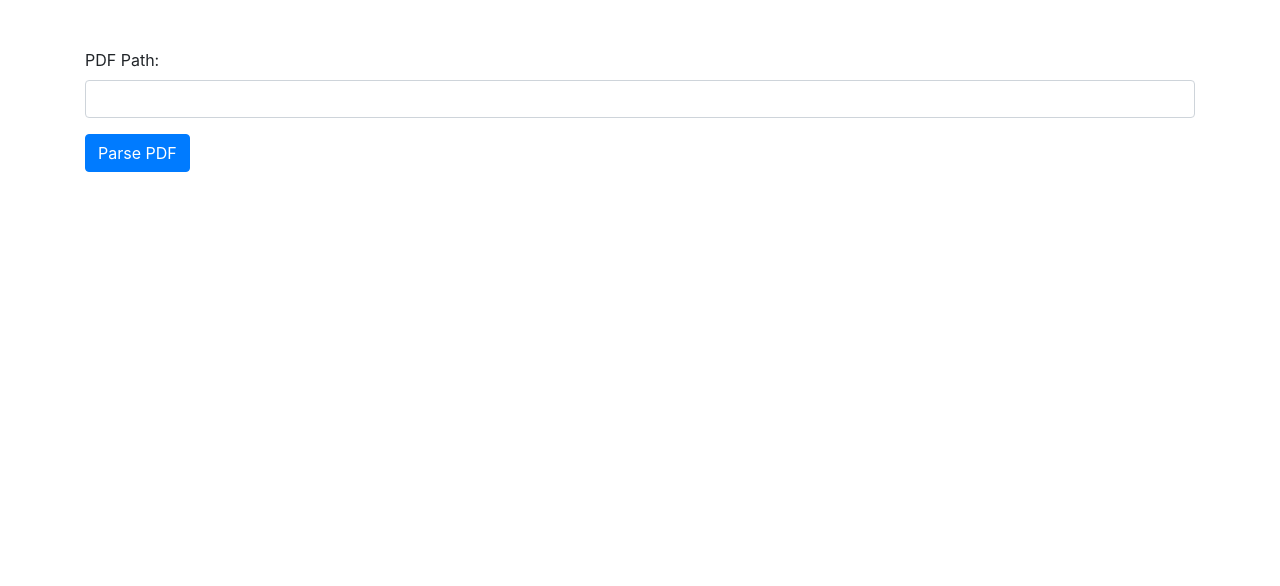
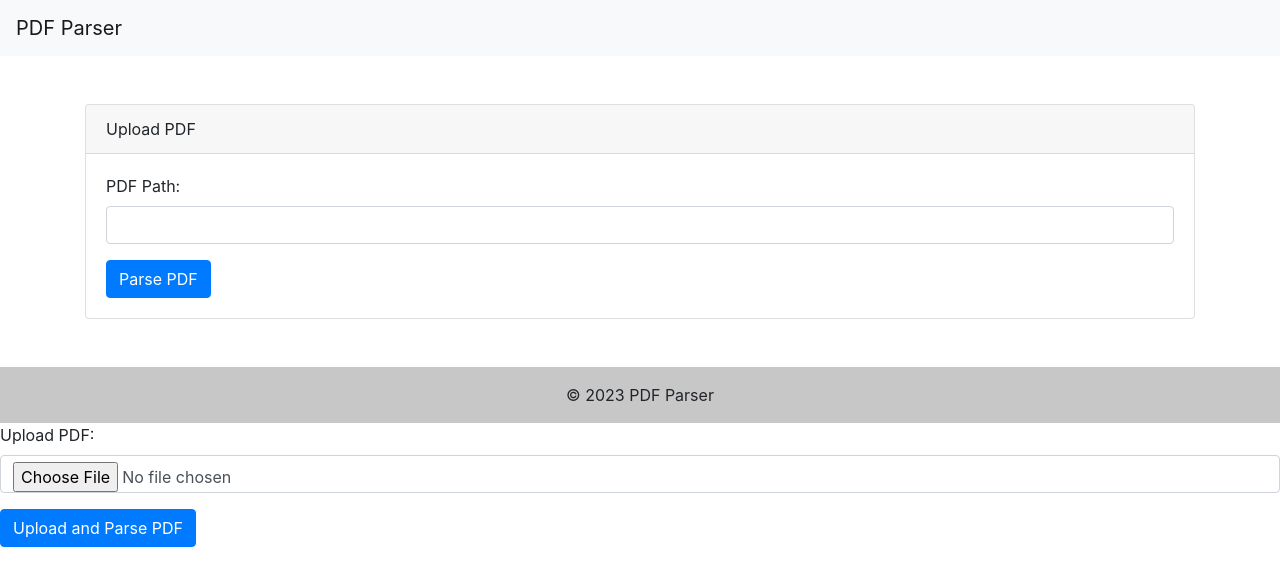
Before and after one commit to zaggy00/PDFStructFlask, a Flask app: template templates/index.html in a window 1280 px wide. Shown: the top 586 px of the page. Run offline with Flask 3, Linux system fonts and the light colour scheme; the template is opened without the code that fills it, so the values that code supplies are empty; some libraries are stand-ins or nearby versions.

Commit message:
Added upload file button

```diff
--- a/app.py
+++ b/app.py
@@ -1,18 +1,42 @@
-from flask import Flask, request, jsonify
+from flask import Flask, request, jsonify, render_template
+from werkzeug.utils import secure_filename
+import os
 import pdf_struct
 from flask_cors import CORS
 
+
 app = Flask(__name__)
 
+
+@app.route('/', methods=['GET'])
+def index():
+    return render_template('index.html')
+
+
 CORS(app)
+UPLOAD_FOLDER = './uploads'
+ALLOWED_EXTENSIONS = {'pdf'}
+
+app.config['UPLOAD_FOLDER'] = UPLOAD_FOLDER
+
+
+def allowed_file(filename):
+    return '.' in filename and \
+           filename.rsplit('.', 1)[1].lower() in ALLOWED_EXTENSIONS
 
 
 @app.route('/upload_pdf', methods=['POST'])
 def upload_pdf():
-    uploaded_file = request.files['pdf_file']
-    if uploaded_file.filename != '':
-        pdf_path = f"./uploaded_files/{uploaded_file.filename}"
-        uploaded_file.save(pdf_path)
+    if 'pdf_file' not in request.files:
+        return 'No file part'
+    file = request.files['pdf_file']
+    if file.filename == '':
+        return 'No selected file'
+    if file and allowed_file(file.filename):
+        filename = secure_filename(file.filename)
+        pdf_path = os.path.join(app.config['UPLOAD_FOLDER'], filename)
+        file.save(pdf_path)
+        # Your PDF parsing logic here
 
         # Use pdf-struct to predict the structure
         result = pdf_struct.predict(
--- a/templates/index.html
+++ b/templates/index.html
@@ -6,7 +6,16 @@
 </head>
 <body>
 
+<nav class="navbar navbar-light bg-light">
+  <a class="navbar-brand" href="#">PDF Parser</a>
+</nav>
+
 <div class="container mt-5">
+  <div class="card">
+    <div class="card-header">
+      Upload PDF
+    </div>
+    <div class="card-body">
       <form action="/parse_pdf" method="post">
         <div class="form-group">
           <label for="pdf_path">PDF Path:</label>
@@ -15,9 +24,26 @@
         <button type="submit" class="btn btn-primary">Parse PDF</button>
       </form>
     </div>
+  </div>
+</div>
+
+<footer class="bg-light text-center text-lg-start mt-5">
+  <div class="text-center p-3" style="background-color: rgba(0, 0, 0, 0.2);">
+    © 2023 PDF Parser
+  </div>
+</footer>
 
 </body>
 </html>
+
+<form action="/upload_pdf" method="post" enctype="multipart/form-data">
+  <div class="form-group">
+    <label for="pdf_file">Upload PDF:</label>
+    <input type="file" class="form-control" id="pdf_file" name="pdf_file">
+  </div>
+  <button type="submit" class="btn btn-primary">Upload and Parse PDF</button>
+</form>
+
 
 <!-- Add this script at the end of your HTML file -->
 <script>
```
Also changed, not shown: 1 other file. Lines whose indentation alone changed are shown as unchanged.
